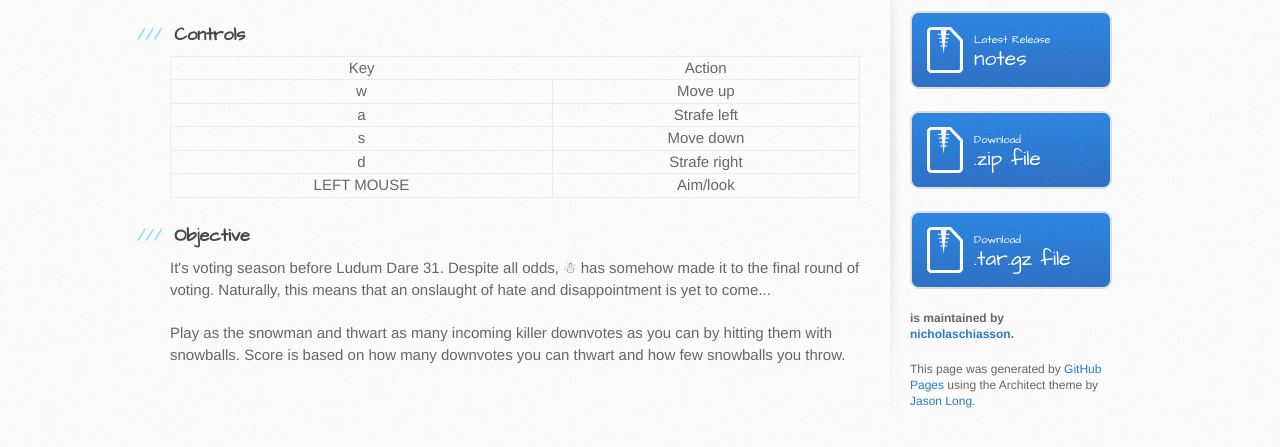
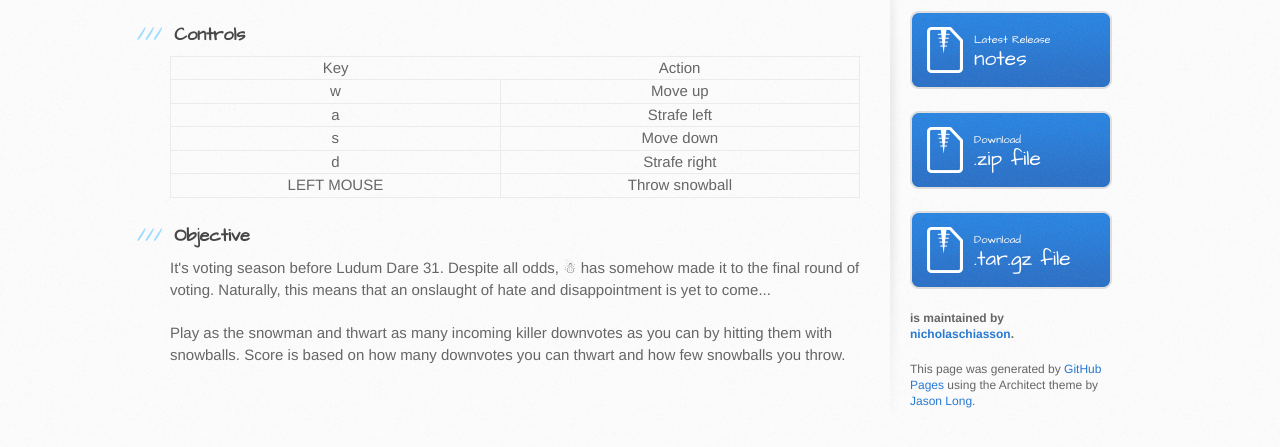
Before and after one commit to nicholaschiasson/KillTheSnowman, a plain HTML site: page index.html in a window 1280 px wide. Shown: the part 393-840 px from the top of the page. Drawn offline with Linux system fonts and the light colour scheme; no server answers.

Commit message:
Update index.html

```diff
--- a/index.html
+++ b/index.html
@@ -89,7 +89,7 @@
 </tr>
 <tr>
 <td>LEFT MOUSE</td>
-<td>Aim/look</td>
+<td>Throw snowball</td>
 </tr>
 </tbody>
 </table>
```
